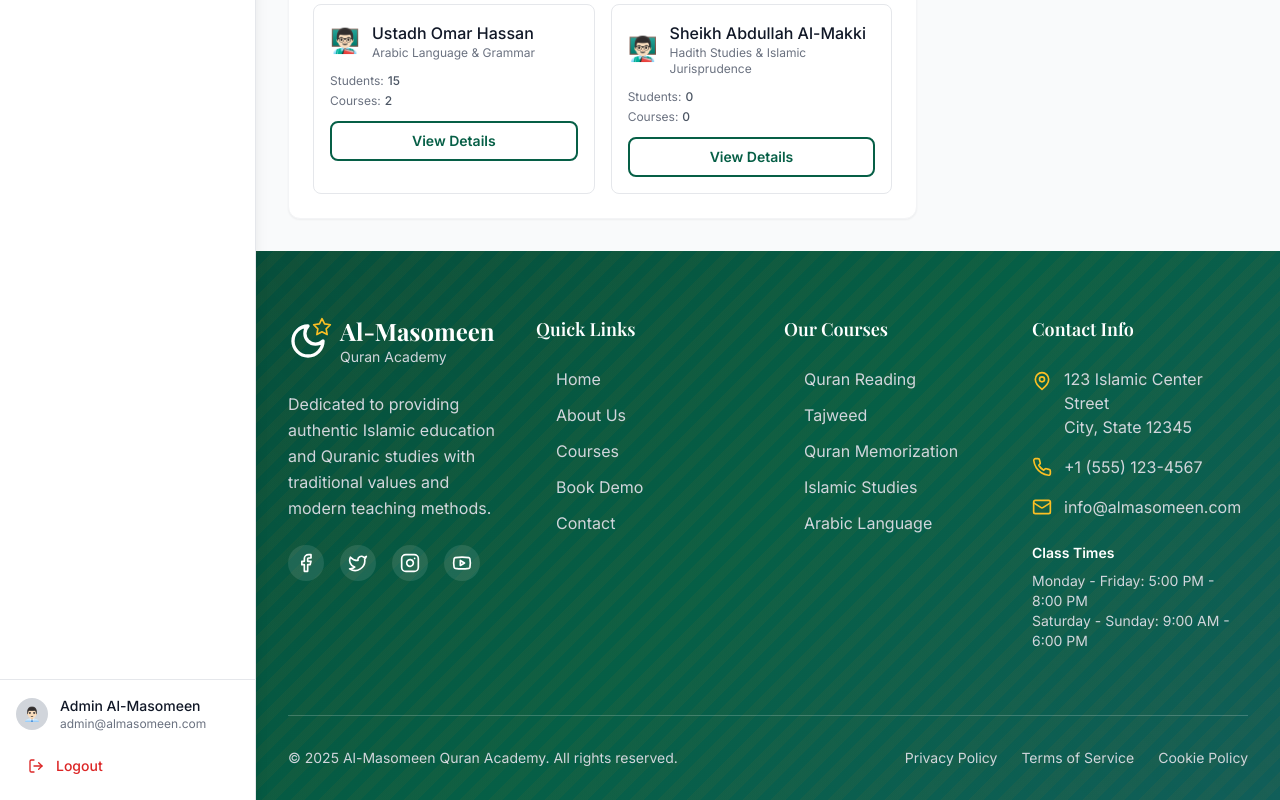
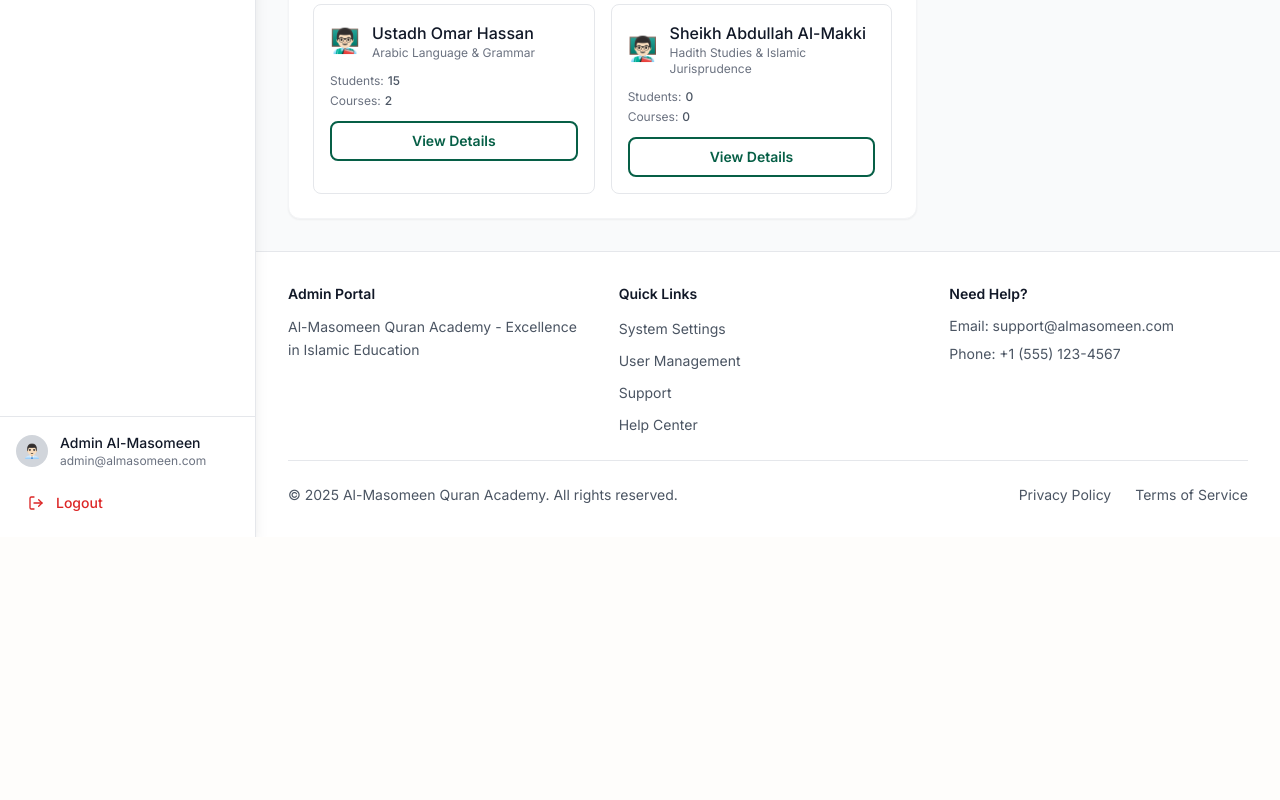
Before and after one commit to nasirhussainn/al-masomeen, a React (Create React App) app: page /admin/dashboard in a window 1280 px wide. Shown: the part 1437-2237 px from the top of the page. After the commit the page ends 1974 px from the top, so only its background shows below. Built offline with nearby package versions, Linux system fonts and the light colour scheme; sample sign-in values are in the browser's storage.

Commit message:
Fix portal color scheme, create portal-specific footers, and fix student portal sidebar visibility
Co-authored-by: nasirhussainn <95434256+nasirhussainn@users.noreply.github.com>

```diff
--- /dev/null
+++ b/src/components/common/PortalFooter.jsx
@@ -0,0 +1,126 @@
+import React from 'react';
+import { Link } from 'react-router-dom';
+
+const PortalFooter = ({ portalType }) => {
+  const currentYear = new Date().getFullYear();
+
+  const getPortalTitle = (type) => {
+    switch (type) {
+      case 'admin':
+        return 'Admin Portal';
+      case 'instructor':
+        return 'Instructor Portal';
+      case 'student':
+        return 'Student Portal';
+      default:
+        return 'Portal';
+    }
+  };
+
+  const getPortalLinks = (type) => {
+    const commonLinks = [
+      { name: 'Support', path: '/support' },
+      { name: 'Help Center', path: '/help' },
+    ];
+
+    switch (type) {
+      case 'admin':
+        return [
+          { name: 'System Settings', path: '/admin/settings' },
+          { name: 'User Management', path: '/admin/users' },
+          ...commonLinks
+        ];
+      case 'instructor':
+        return [
+          { name: 'My Courses', path: '/instructor/courses' },
+          { name: 'Resources', path: '/instructor/resources' },
+          ...commonLinks
+        ];
+      case 'student':
+        return [
+          { name: 'My Courses', path: '/student/courses' },
+          { name: 'Course Catalog', path: '/courses' },
+          ...commonLinks
+        ];
+      default:
+        return commonLinks;
+    }
+  };
+
+  const portalLinks = getPortalLinks(portalType);
+  const portalTitle = getPortalTitle(portalType);
+
+  return (
+    <footer className="bg-white border-t border-gray-200 mt-auto">
+      <div className="max-w-7xl mx-auto px-4 sm:px-6 lg:px-8">
+        <div className="py-8">
+          {/* Main Footer Content */}
+          <div className="grid grid-cols-1 md:grid-cols-3 gap-8 mb-6">
+            {/* Portal Info */}
+            <div>
+              <h3 className="text-sm font-semibold text-gray-900 mb-3">
+                {portalTitle}
+              </h3>
+              <p className="text-sm text-gray-600 leading-relaxed">
+                Al-Masomeen Quran Academy - Excellence in Islamic Education
+              </p>
+            </div>
+
+            {/* Quick Links */}
+            <div>
+              <h3 className="text-sm font-semibold text-gray-900 mb-3">
+                Quick Links
+              </h3>
+              <ul className="space-y-2">
+                {portalLinks.map((link) => (
+                  <li key={link.name}>
+                    <Link
+                      to={link.path}
+                      className="text-sm text-gray-600 hover:text-primary-600 transition-colors"
+                    >
+                      {link.name}
+                    </Link>
+                  </li>
+                ))}
+              </ul>
+            </div>
+
+            {/* Contact */}
+            <div>
+              <h3 className="text-sm font-semibold text-gray-900 mb-3">
+                Need Help?
+              </h3>
+              <div className="space-y-2">
+                <p className="text-sm text-gray-600">
+                  Email: support@almasomeen.com
+                </p>
+                <p className="text-sm text-gray-600">
+                  Phone: +1 (555) 123-4567
+                </p>
+              </div>
+            </div>
+          </div>
+
+          {/* Bottom Section */}
+          <div className="pt-6 border-t border-gray-200">
+            <div className="flex flex-col md:flex-row justify-between items-center">
+              <p className="text-sm text-gray-600">
+                © {currentYear} Al-Masomeen Quran Academy. All rights reserved.
+              </p>
+              <div className="flex space-x-6 mt-4 md:mt-0">
+                <Link to="/privacy" className="text-sm text-gray-600 hover:text-primary-600 transition-colors">
+                  Privacy Policy
+                </Link>
+                <Link to="/terms" className="text-sm text-gray-600 hover:text-primary-600 transition-colors">
+                  Terms of Service
+                </Link>
+              </div>
+            </div>
+          </div>
+        </div>
+      </div>
+    </footer>
+  );
+};
+
+export default PortalFooter;
--- a/src/components/common/PortalLayout.jsx
+++ b/src/components/common/PortalLayout.jsx
@@ -17,7 +17,7 @@ import {
   ChevronLeft,
   ChevronRight
 } from 'lucide-react';
-import Footer from './Footer';
+import PortalFooter from './PortalFooter';
 
 const PortalLayout = ({
   children,
@@ -42,13 +42,13 @@ const PortalLayout = ({
   const getPortalColor = (portalType) => {
     switch (portalType) {
       case 'admin':
-        return 'from-primary-600 to-secondary-600';
+        return 'from-primary-600 to-primary-800';
       case 'instructor':
-        return 'from-primary-600 to-accent-600';
+        return 'from-primary-600 to-primary-800';
       case 'student':
-        return 'from-primary-600 to-accent-600';
+        return 'from-primary-600 to-primary-800';
       default:
-        return 'from-primary-600 to-secondary-600';
+        return 'from-primary-600 to-primary-800';
     }
   };
 
@@ -324,7 +324,7 @@ const PortalLayout = ({
         </main>
 
         {/* Footer */}
-        <Footer />
+        <PortalFooter portalType={portalType} />
       </div>
     </div>
   );
--- a/src/pages/student/CourseDetail.jsx
+++ b/src/pages/student/CourseDetail.jsx
@@ -16,16 +16,24 @@ import {
 } from 'lucide-react';
 import { useAuth } from '../../contexts/AuthContext';
 import Button from '../../components/ui/Button';
+import PortalLayout from '../../components/common/PortalLayout';
 
 const StudentCourseDetail = () => {
   const { courseId } = useParams();
-  const { student, markAssignmentComplete } = useAuth();
+  const { student, markAssignmentComplete, logout } = useAuth();
 
   const course = student?.enrolledCourses?.find(c => c.id === parseInt(courseId));
 
   if (!course) {
     return (
-      <div className="min-h-screen bg-gray-50 pt-20 flex items-center justify-center">
+      <PortalLayout
+        portalType="student"
+        portalTitle="Student Portal"
+        portalIcon="🏛️"
+        user={student}
+        onLogout={logout}
+      >
+        <div className="flex items-center justify-center py-20">
           <div className="text-center">
             <BookOpen className="h-16 w-16 text-gray-400 mx-auto mb-4" />
             <h2 className="text-xl font-medium text-gray-900 mb-2">Course not found</h2>
@@ -35,6 +43,7 @@ const StudentCourseDetail = () => {
             </Link>
           </div>
         </div>
+      </PortalLayout>
     );
   }
 
@@ -93,8 +102,14 @@ const StudentCourseDetail = () => {
   ];
 
   return (
-    <div className="min-h-screen bg-gray-50 pt-20">
-      <div className="max-w-6xl mx-auto container-padding py-8">
+    <PortalLayout
+      portalType="student"
+      portalTitle="Student Portal"
+      portalIcon="🏛️"
+      user={student}
+      onLogout={logout}
+    >
+      <div className="max-w-6xl mx-auto px-4 sm:px-6 lg:px-8 py-8">
         {/* Back Button */}
         <Link
           to="/student/courses"
@@ -387,7 +402,7 @@ const StudentCourseDetail = () => {
           </div>
         </div>
       </div>
-    </div>
+    </PortalLayout>
   );
 };
 
--- a/src/pages/student/MyCourses.jsx
+++ b/src/pages/student/MyCourses.jsx
@@ -13,9 +13,10 @@ import {
 } from 'lucide-react';
 import { useAuth } from '../../contexts/AuthContext';
 import Button from '../../components/ui/Button';
+import PortalLayout from '../../components/common/PortalLayout';
 
 const StudentCourses = () => {
-  const { student } = useAuth();
+  const { student, logout } = useAuth();
 
   const formatDate = (dateString) => {
     return new Date(dateString).toLocaleDateString('en-US', {
@@ -64,8 +65,14 @@ const StudentCourses = () => {
   };
 
   return (
-    <div className="min-h-screen bg-gray-50 pt-20">
-      <div className="max-w-6xl mx-auto container-padding py-8">
+    <PortalLayout
+      portalType="student"
+      portalTitle="Student Portal"
+      portalIcon="🏛️"
+      user={student}
+      onLogout={logout}
+    >
+      <div className="max-w-6xl mx-auto px-4 sm:px-6 lg:px-8 py-8">
         {/* Header */}
         <motion.div
           initial={{ opacity: 0, y: 20 }}
@@ -252,7 +259,7 @@ const StudentCourses = () => {
           </motion.div>
         )}
       </div>
-    </div>
+    </PortalLayout>
   );
 };
 
--- a/src/pages/student/Profile.jsx
+++ b/src/pages/student/Profile.jsx
@@ -14,9 +14,10 @@ import {
 } from 'lucide-react';
 import { useAuth } from '../../contexts/AuthContext';
 import Button from '../../components/ui/Button';
+import PortalLayout from '../../components/common/PortalLayout';
 
 const StudentProfile = () => {
-  const { student, updateProfile } = useAuth();
+  const { student, updateProfile, logout } = useAuth();
   const [isEditing, setIsEditing] = useState(false);
   const [formData, setFormData] = useState({
     name: student?.name || '',
@@ -55,8 +56,14 @@ const StudentProfile = () => {
   };
 
   return (
-    <div className="min-h-screen bg-gray-50 pt-20">
-      <div className="max-w-4xl mx-auto container-padding py-8">
+    <PortalLayout
+      portalType="student"
+      portalTitle="Student Portal"
+      portalIcon="🏛️"
+      user={student}
+      onLogout={logout}
+    >
+      <div className="max-w-4xl mx-auto px-4 sm:px-6 lg:px-8 py-8">
         {/* Header */}
         <motion.div
           initial={{ opacity: 0, y: 20 }}
@@ -359,7 +366,7 @@ const StudentProfile = () => {
           </div>
         </div>
       </div>
-    </div>
+    </PortalLayout>
   );
 };
 
```
Lines whose indentation alone changed are shown as unchanged.
